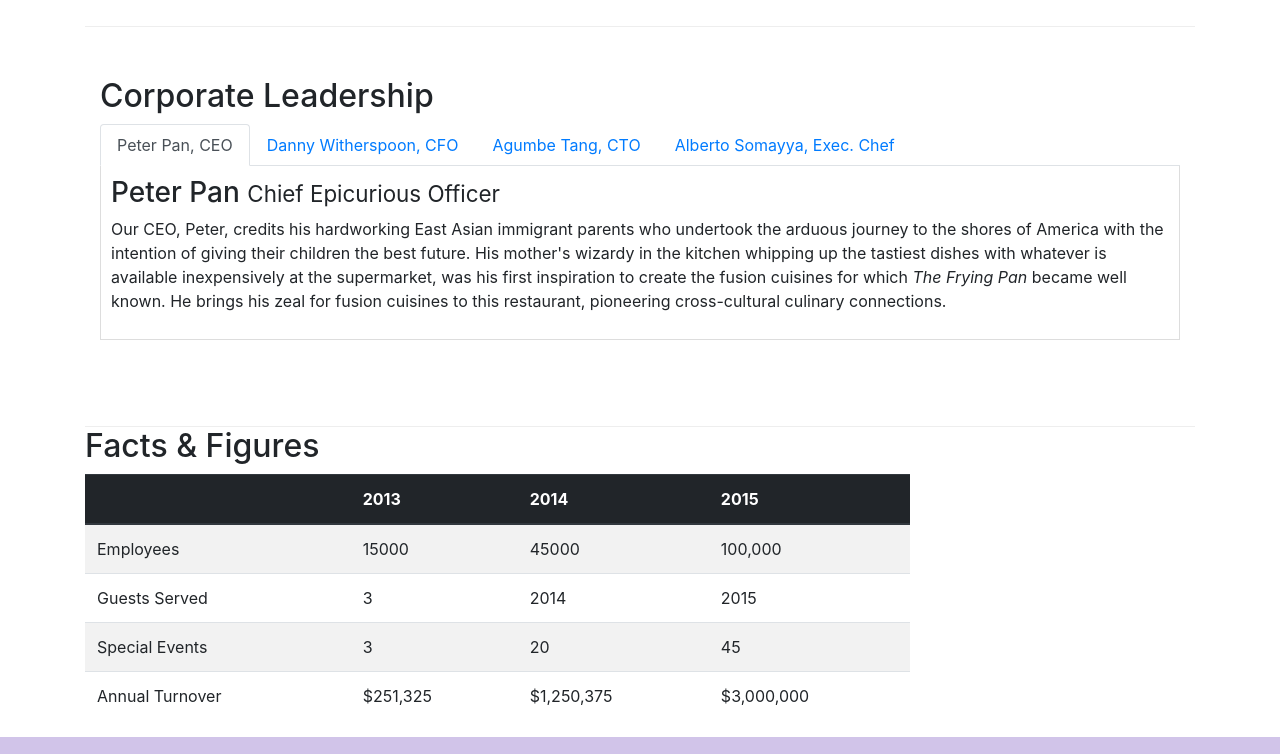
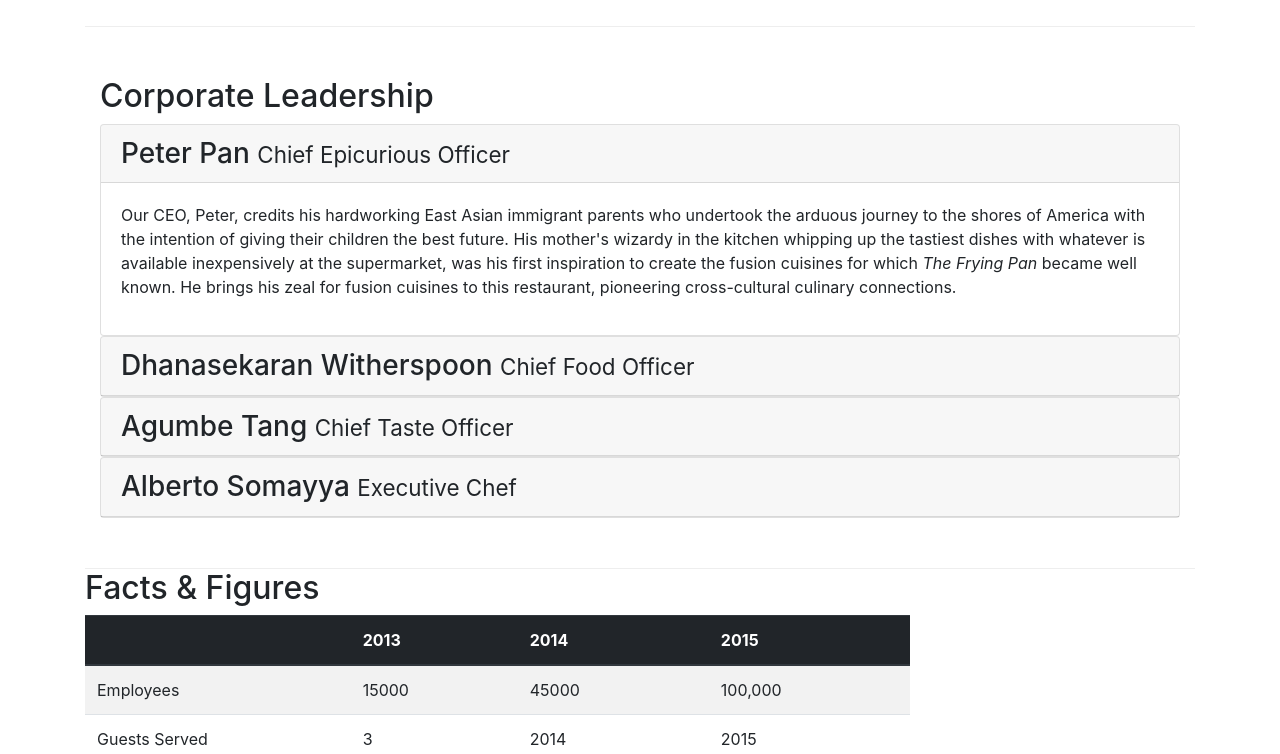
Before and after one commit to Rishab310/conFusion, a website: page aboutus.html in a window 1280 px wide. Shown: the part 940-1694 px from the top of the page. Drawn offline with nearby package versions, Linux system fonts and the light colour scheme.

Commit message:
Accordian

```diff
--- a/aboutus.html
+++ b/aboutus.html
@@ -122,7 +122,8 @@
             <div class="col-12 ">
                 <h2>Corporate Leadership</h2>
 
-                <ul class="nav nav-tabs">
+                <!-- ACCORDIAN IN USE NOW  -->
+                <!-- <ul class="nav nav-tabs">
                     <li class="nav-item">
                         <a href="#peter" class="nav-link active" role="tab" data-toggle="tab">Peter Pan, CEO </a>
                     </li>
@@ -135,8 +136,8 @@
                     <li class="nav-item">
                         <a href="#alberto" class="nav-link" role="tab" data-toggle="tab">Alberto Somayya, Exec. Chef </a>
                     </li>
-                </ul>
-                <div class="tab-content">
+                </ul> -->
+                <!-- <div class="tab-content">
                     <div id="peter" class="tab-pane fade show active" role="tabpanel">
                         <h3>Peter Pan <small>Chief Epicurious Officer</small></h3>
                         <p class="d-none d-sm-block">Our CEO, Peter, credits his hardworking East Asian immigrant parents who undertook the arduous journey to the shores of America with the intention of giving their children the best future. His mother's wizardy in the kitchen whipping up the tastiest dishes with whatever is available inexpensively at the supermarket, was his first inspiration to create the fusion cuisines for which <em>The Frying Pan</em> became well known. He brings his zeal for fusion cuisines to this restaurant, pioneering cross-cultural culinary connections.</p>
@@ -155,6 +156,67 @@
                     <div id="alberto" class="tab-pane fade" role="tabpanel">
                         <h3>Alberto Somayya <small>Executive Chef</small></h3>
                         <p class="d-none d-sm-block">Award winning three-star Michelin chef with wide International experience having worked closely with whos-who in the culinary world, he specializes in creating mouthwatering Indo-Italian fusion experiences. He says, <em>Put together the cuisines from the two craziest cultures, and you get a winning hit! Amma Mia!</em></p>
+                    </div>
+                </div> -->
+                <div id="accordian">
+                    <div class="card">
+                        <div class="card-header" role="tab" id="peterhead">
+                            <h3 class="mb-0">
+                                <a data-toggle="collapse" data-target="#peter">
+                                    Peter Pan <small>Chief Epicurious Officer</small>
+                                </a>
+                            </h3>
+                        </div>
+                        <div id="peter" class="collapse show" role="tabpanel" data-parent="#accordian">
+                            <div class="card-body">
+                                <p class="d-none d-sm-block">Our CEO, Peter, credits his hardworking East Asian immigrant parents who undertook the arduous journey to the shores of America with the intention of giving their children the best future. His mother's wizardy in the kitchen whipping up the tastiest dishes with whatever is available inexpensively at the supermarket, was his first inspiration to create the fusion cuisines for which <em>The Frying Pan</em> became well known. He brings his zeal for fusion cuisines to this restaurant, pioneering cross-cultural culinary connections.</p>
+                            </div>
+                        </div>
+                    </div>
+
+                    <div class="card">
+                        <div class="card-header" role="tab" id="dannyhead">
+                            <h3 class="mb-0">
+                                <a data-toggle="collapse" data-target="#danny">
+                                    Dhanasekaran Witherspoon <small>Chief Food Officer</small>
+                                </a>
+                            </h3>
+                        </div>
+                        <div id="danny" class="collapse" role="tabpanel" data-parent="#accordian">
+                            <div class="card-body">
+                                <p class="d-none d-sm-block">Our CFO, Danny, as he is affectionately referred to by his colleagues, comes from a long established family tradition in farming and produce. His experiences growing up on a farm in the Australian outback gave him great appreciation for varieties of food sources. As he puts it in his own words, <em>Everything that runs, wins, and everything that stays, pays!</em></p>
+                            </div>
+                        </div>
+                    </div>
+
+                    <div class="card">
+                        <div class="card-header" role="tab" id="agumbehead">
+                            <h3 class="mb-0">
+                                <a data-toggle="collapse" data-target="#agumbe">
+                                    Agumbe Tang <small>Chief Taste Officer</small>
+                                </a>
+                            </h3>
+                        </div>
+                        <div id="agumbe" class="collapse" role="tabpanel" data-parent="#accordian">
+                            <div class="card-body">
+                                <p class="d-none d-sm-block">Blessed with the most discerning gustatory sense, Agumbe, our CTO, personally ensures that every dish that we serve meets his exacting tastes. Our chefs dread the tongue lashing that ensues if their dish does not meet his exacting standards. He lives by his motto, <em>You click only if you survive my lick.</em></p>
+                            </div>
+                        </div>
+                    </div>
+
+                    <div class="card">
+                        <div class="card-header" role="tab" id="albertohead">
+                            <h3 class="mb-0">
+                                <a data-toggle="collapse" data-target="#alberto">
+                                    Alberto Somayya <small>Executive Chef</small>
+                                </a>
+                            </h3>
+                        </div>
+                        <div id="alberto" class="collapse" role="tabpanel" data-parent="#accordian">
+                            <div class="card-body">
+                                <p class="d-none d-sm-block">Award winning three-star Michelin chef with wide International experience having worked closely with whos-who in the culinary world, he specializes in creating mouthwatering Indo-Italian fusion experiences. He says, <em>Put together the cuisines from the two craziest cultures, and you get a winning hit! Amma Mia!</em></p>
+                            </div>
+                        </div>
                     </div>
                 </div>
 
```
